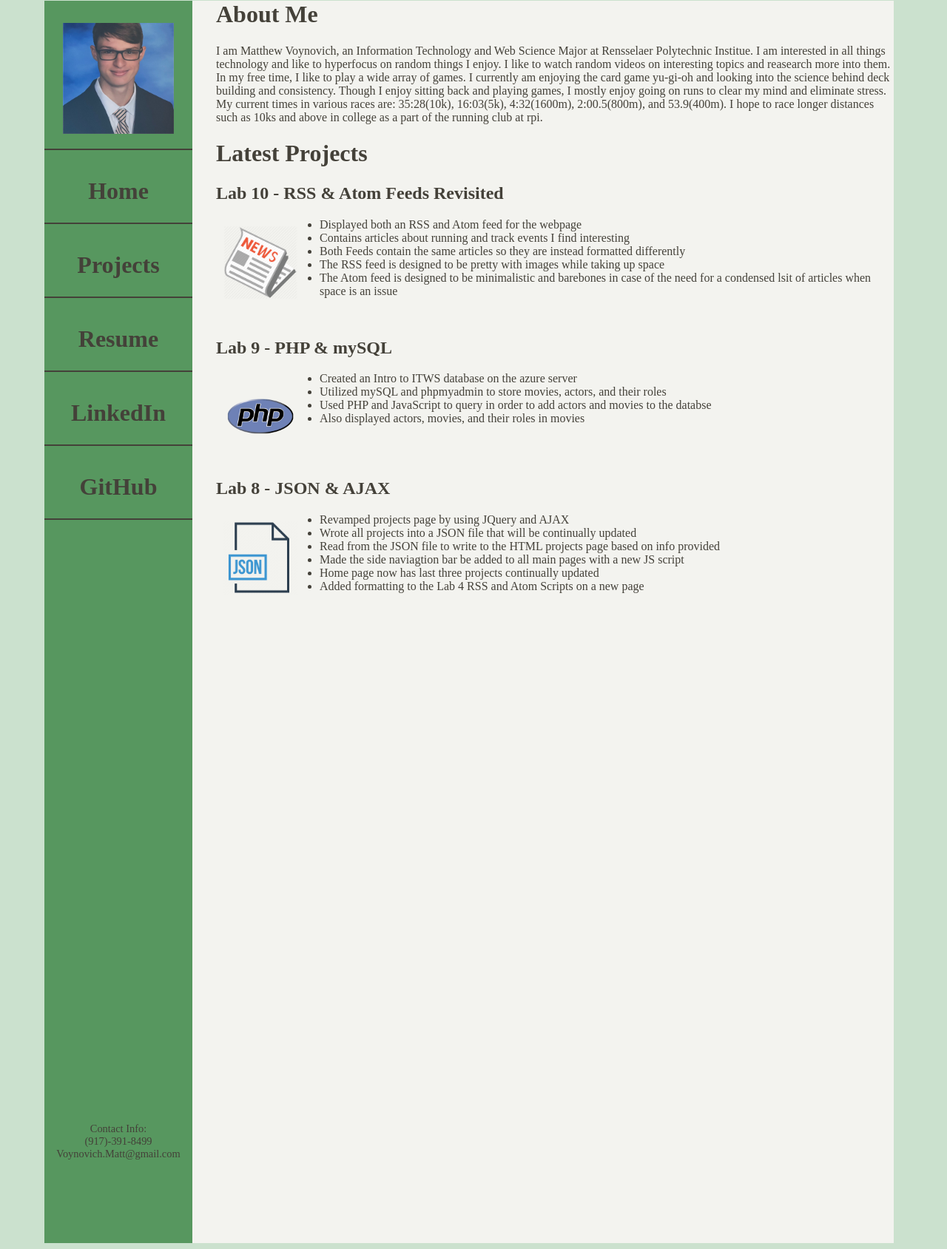
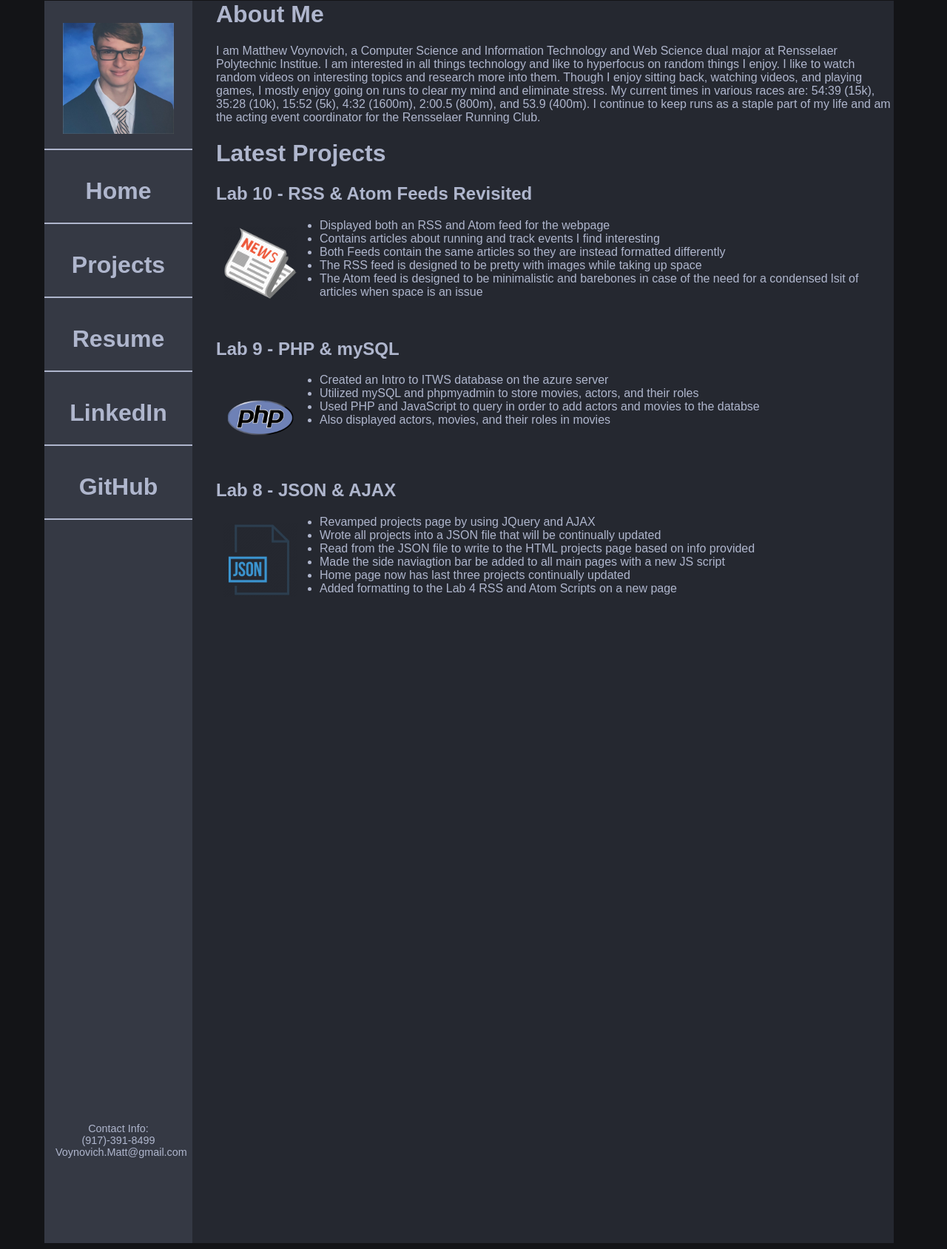
Before and after one commit to mvoynovich/PortfolioWebsite, a PHP site: page / in a window 1280 px wide. Shown: the whole page at 74% size. Run offline with PHP 8.4, Linux system fonts and the light colour scheme.

Commit message:
Updating styling

```diff
--- a/Labs/ITWS1100-Lab8-JSONAJAX/projects.json
+++ b/Labs/ITWS1100-Lab8-JSONAJAX/projects.json
@@ -19,7 +19,7 @@
          "title": "RSS & Atom Feeds",
          "location": "pages/feeds.html",
          "imageLink": "resources/newspaper.png",
-         "description": "Made both a RSS and Atom feed for webpage. Contains articles about running and track events I find interesting. Click Lab 4 link or image for formatted RSS and XML. Link to raw RSS: <a href = '/Labs/ITWS1100-Lab4-RSS&Atom/IntroITWS-Lab4-RSS&Atom-TemplateRSS.xml'>Click to view raw RSS feed</a>. Link to raw Atom: <a href = '/Labs/ITWS1100-Lab4-RSS&Atom/IntroITWS-Lab4-RSS&Atom-TemplateAtom.xml'> Click to view raw Atom feed</a>"
+         "description": "Made both a RSS and Atom feed for webpage. Contains articles about running and track events I find interesting. Click Lab 4 link or image for formatted RSS and XML. Link to raw RSS: <a href = '/Labs/ITWS1100-Lab4-RSS&Atom/RSSRunFeed.xml'>Click to view raw RSS feed</a>. Link to raw Atom: <a href = 'Labs/ITWS1100-Lab4-RSS&Atom/AtomRunFeed.xml'> Click to view raw Atom feed</a>"
       },
       {
          "labNum": "Lab 5",
--- a/css/index.css
+++ b/css/index.css
@@ -1,17 +1,19 @@
 html {
+  font-family: Arial, Helvetica, sans-serif;
   width: 12in;
   margin: auto;
-  background-color: #cbe1ce;
+  background-color: #131417;
+
 }
 body {
   margin-top: -20px;
   height: 1680px;
-  color: #444139;
-  background: #f3f3ef;
+  color: #Afb6cd;
+  background: #252830;
 }
 .home {
-  background: #57975f;
-  border-top: 2px solid #444139;
+  background: #353944;
+  border-top: 2px solid #Afb6cd;
   width: 170px;
 }
 .projects,
@@ -19,8 +21,8 @@
 .linkedin,
 .gitHub,
 .filler {
-  background: #57975f;
-  border-top: 2px solid #444139;
+  background: #353944;
+  border-top: 2px solid #Afb6cd;
   width: 170px;
 }
 .filler p {
@@ -35,14 +37,14 @@
 }
 a {
   text-decoration: none;
-  color: #444139;
+  color: #Afb6cd;
 }
 a:hover {
   text-decoration: underline;
-  color: #444139;
+  color: #Afb6cd;
 }
 h1 {
-  color: #444139;
+  color: #Afb6cd;
 }
 #menu div {
   padding: 15px;
@@ -54,7 +56,7 @@
   grid-template-rows: 200px 100px 100px 100px 100px 100px 980px;
   width: 200px;
   float: left;
-  background: #57975f;
+  background: #353944;
 }
 img {
   margin: 10px 10px 10px 10px;
--- a/index.html
+++ b/index.html
@@ -14,13 +14,12 @@
     <div id="text">
       <h1>About Me</h1>
       <p id = "about">
-        I am Matthew Voynovich, an Information Technology and Web Science Major at Rensselaer Polytechnic Institue.
+        I am Matthew Voynovich, a Computer Science and  Information Technology and Web Science dual major at Rensselaer Polytechnic Institue.
         I am interested in all things technology and like to hyperfocus on random things I enjoy.
-        I like to watch random videos on interesting topics and reasearch more into them.
-        In my free time, I like to play a wide array of games. I currently am enjoying the card game yu-gi-oh and looking into the science behind deck building and consistency.
-        Though I enjoy sitting back and playing games, I mostly enjoy going on runs to clear my mind and eliminate stress.
-        My current times in various races are: 35:28(10k), 16:03(5k), 4:32(1600m), 2:00.5(800m), and 53.9(400m).
-        I hope to race longer distances such as 10ks and above in college as a part of the running club at rpi.
+        I like to watch random videos on interesting topics and research more into them.
+        Though I enjoy sitting back, watching videos, and playing games, I mostly enjoy going on runs to clear my mind and eliminate stress.
+        My current times in various races are:  54:39 (15k), 35:28 (10k), 15:52 (5k), 4:32 (1600m), 2:00.5 (800m), and 53.9 (400m).
+        I continue to keep runs as a staple part of my life and am the acting event coordinator for the Rensselaer Running Club.
       </p>
       <div id = "featured">
         <h1>Latest Projects </h1>
@@ -32,7 +31,9 @@
   </body>
 </html>
 
-<!-- <div id="fProjects">
+<!--
+PLACEHOLDER TEMPLATE IN CASE DYNAMIC UPDATING DOES NOT WORK
+<div id="fProjects">
   <a href = "Labs/ITWS1100-Lab02-HTML/Voynom-MatthewVoynovich-resume.html">
     <h2>Resume</h2>
     <img src ="resources/ResumeIcon.png" width = "100" alt="icon of a resume">
```
Also changed, not shown: README.md.
